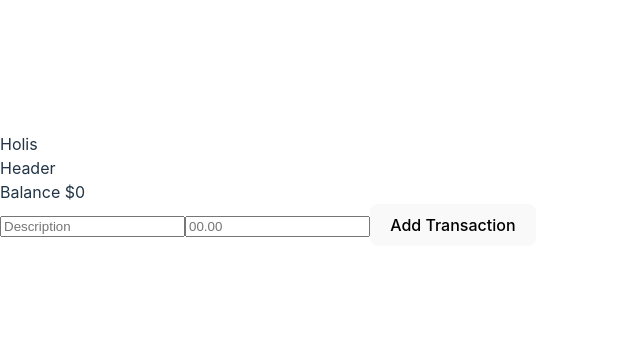
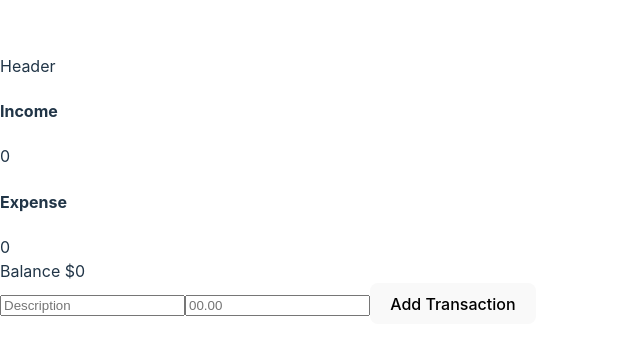
Before and after one commit to devdariill/reducer-chart-Finances-Management, a React (Vite) app: page / in a window 1280 px wide. Shown: the part 211-566 px from the top of the page, without its empty margins (0-640 px from the left). Built offline with nearby package versions, Linux system fonts and the light colour scheme.

Commit message:
transactions.amount-reducer

```diff
--- a/src/App.jsx
+++ b/src/App.jsx
@@ -1,5 +1,6 @@
 import Balance from "./components/Balance"
 import Header from "./components/Header"
+import IncomeExpenses from "./components/IncomeExpenses"
 import TransactionForm from "./components/transactions/TransactionForm"
 import TransactionList from "./components/transactions/TransactionList"
 import { GlobalProvider } from "./context/GlobalState"
@@ -8,8 +9,8 @@ function App() {
   return (
     <GlobalProvider>
       <main>
-        Holis
         <Header/>
+        <IncomeExpenses/>
         <Balance/>
         <TransactionForm/>
         <TransactionList/>
--- /dev/null
+++ b/src/components/IncomeExpenses.jsx
@@ -0,0 +1,25 @@
+import { useGlobalState } from "../context/GlobalState"
+
+function IncomeExpenses() {
+  const {transactions}=useGlobalState()
+  const income =transactions.
+    filter(({amount})=>amount>0).
+    reduce((acc,{amount})=>acc+Number(amount),0)
+  const expense =transactions.
+     filter(({amount})=>amount<0).
+    reduce((acc,{amount})=>acc+Number(amount),0)
+
+  return (
+    <>
+      <div>
+        <h4>Income</h4>
+        {income}
+      </div>
+      <div>
+        <h4>Expense</h4>
+        {expense}
+      </div>
+    </>
+  )
+}
+export default IncomeExpenses
```
